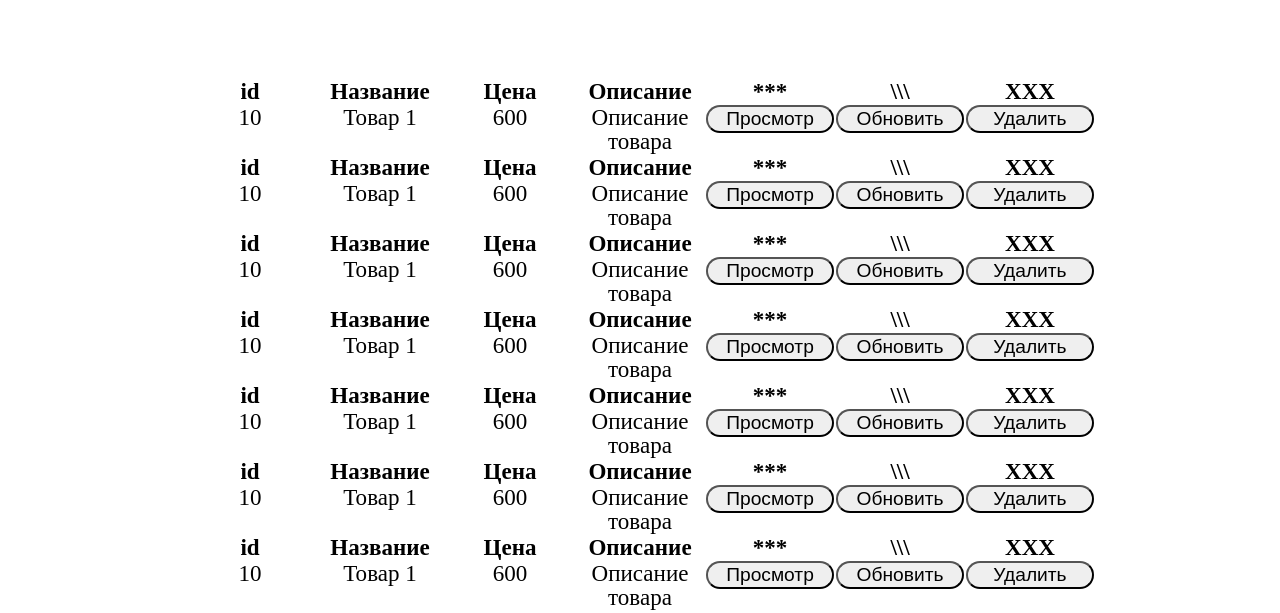
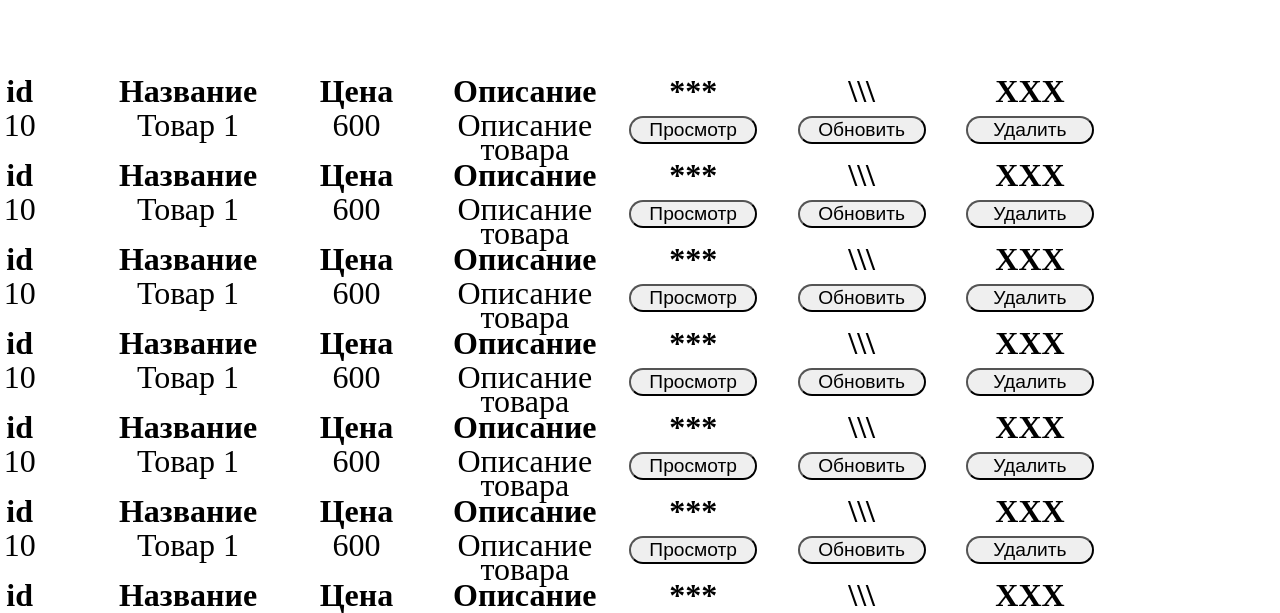
Before and after one commit to Envy5578/Envy5578.github.io, a plain HTML site: page test.html in a window 1280 px wide. Shown: the part 170-783 px from the top of the page. Drawn offline with Linux system fonts and the light colour scheme.

Commit message:
Beta 0.74

```diff
--- a/css/main.css
+++ b/css/main.css
@@ -32,29 +32,31 @@ tr{
 }
 table{
   margin-top: 10vh;
-  border-spacing: 1vw;
+  width: 80vw;
   display: flex;
 
   justify-content: center;
+  text-align: center;
   line-height: 3vh;
-  text-align: center;
 }
 th{
+  margin-bottom: 1vh;
   height: auto;
-  width: 10vw;
-  font-size: 1.8vw;
+  width: 13vw;
+  font-size: 2.5vw;
 }
 td{
   height: auto;
-  width: 10vw;
+  width: 13vw;
 
   border-width: 0 0.5vh 0.5vh 0;
-  font-size: 1.8vw;
+  font-size: 2.5vw;
 }
 button{
   width: 10vw;
   font-size: 1.5vw;
   border-radius: 10vw;
+  text-align: center;
 }
 tr:hover {background-color: #f5f5f5;}
 
```
Also changed, not shown: index.html (+2 -2 lines).
